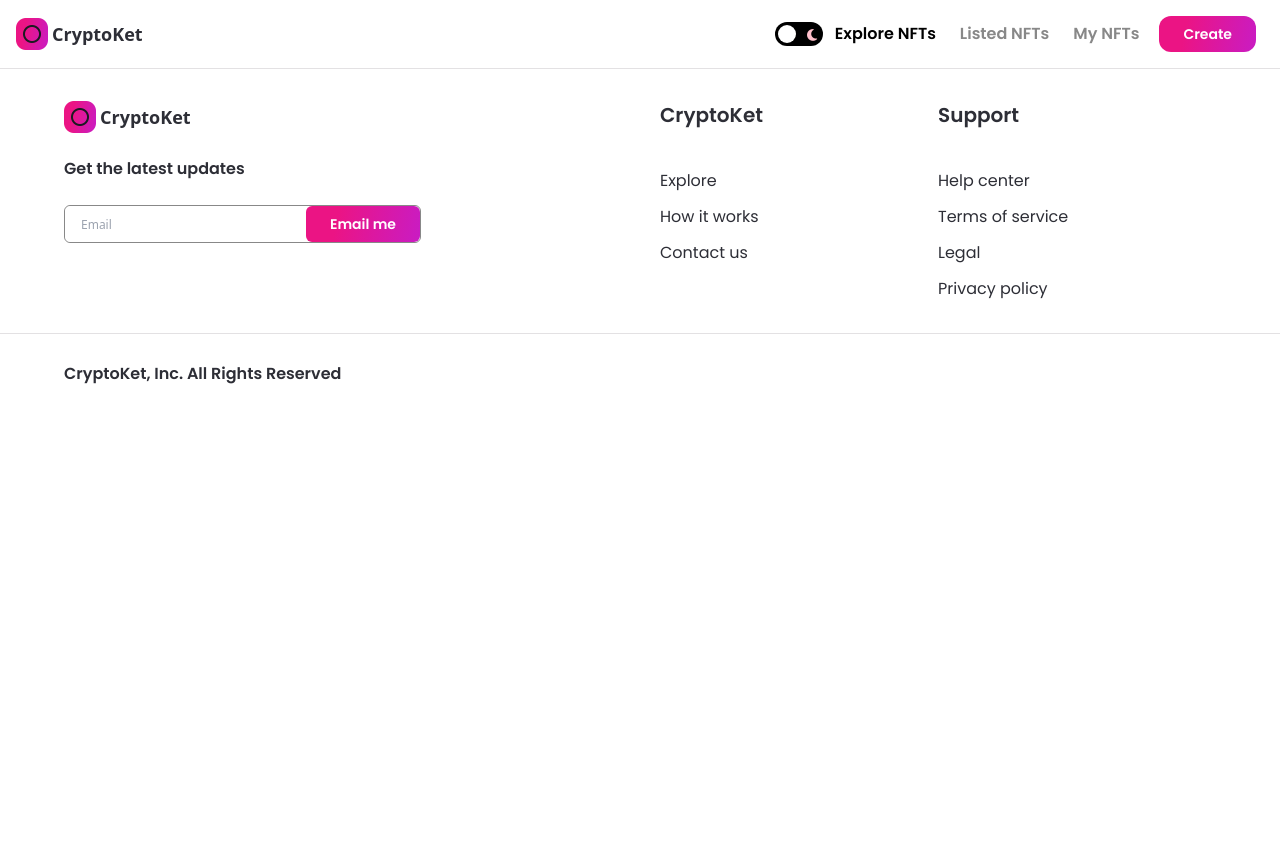
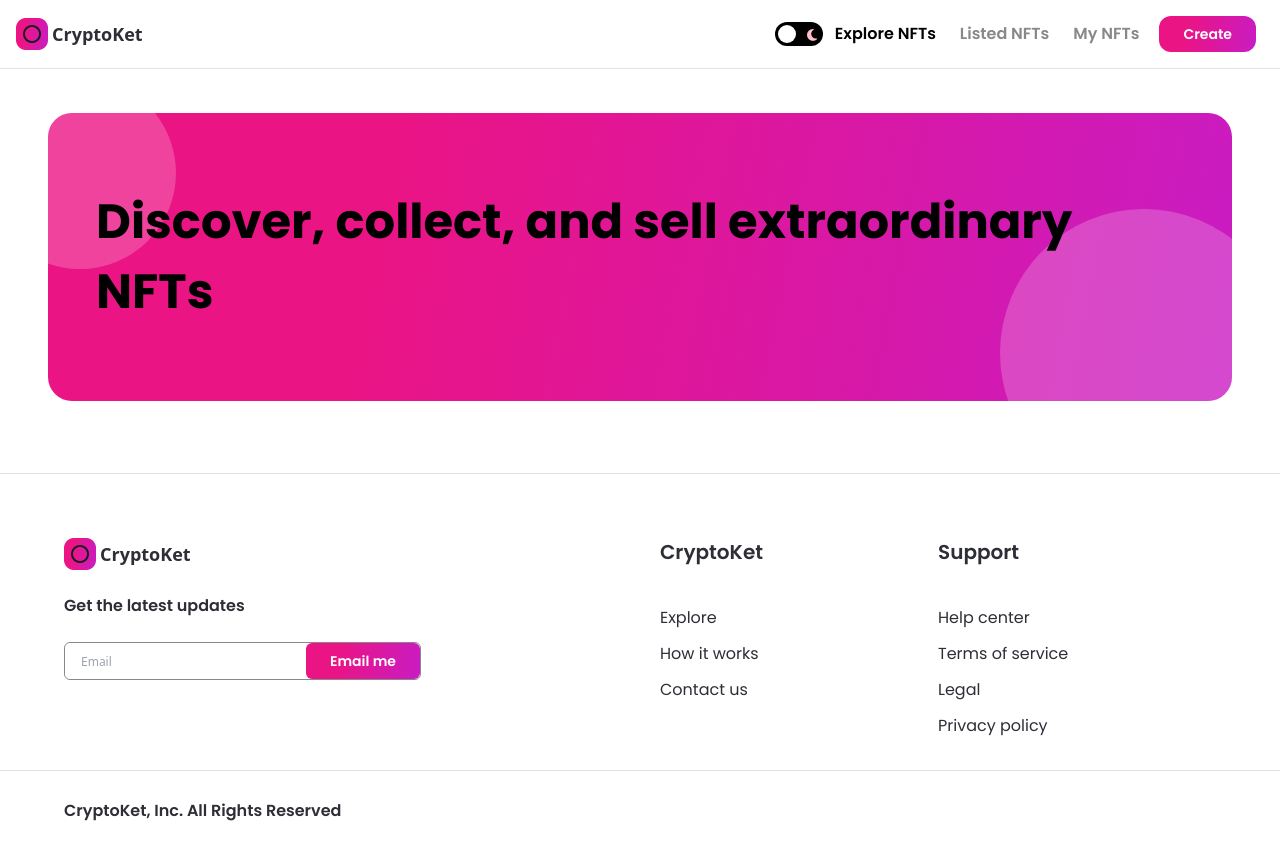
Before and after one commit to ImranK1506/nft_marketplace, a Next.js app: page / in a window 1280 px wide. Shown: the top 860 px of the page. Before the commit the page ends 800 px from the top, so only its background shows below. Built offline with nearby package versions, Linux system fonts and the light colour scheme.

Commit message:
creating banner

```diff
--- /dev/null
+++ b/src/components/Banner.jsx
@@ -0,0 +1,9 @@
+const Banner = ({ name, childStyles, parentStyles }) => (
+  <div className={`relative w-full flex items-center z-0 overflow-hidden nft-gradient ${parentStyles}`}>
+    <p className={`font-bold text-5xl font-poppins leading-70 ${childStyles}`}>{name}</p>
+    <div className="absolute w-48 h-48 sm:w-32 sm:h-32 rounded-full white-bg -top-9 -left-16 -z-5" />
+    <div className="absolute w-72 h-72 sm:w-56 sm:h-56 rounded-full white-bg -bottom-24 -right-14 -z-5" />
+  </div>
+);
+
+export default Banner;
--- a/src/components/index.js
+++ b/src/components/index.js
@@ -1,5 +1,6 @@
 import Navbar from './Navbar';
 import Footer from './Footer';
 import Button from './Button';
+import Banner from './Banner';
 
-export { Navbar, Footer, Button };
+export { Navbar, Footer, Button, Banner };
--- a/src/pages/_app.js
+++ b/src/pages/_app.js
@@ -9,7 +9,9 @@
   <ThemeProvider attribute="class">
     <div className="dark:bg-nft-dark bg-white min-h-screen">
       <Navbar />
-      <Component {...pageProps} />
+      <div className="pt-65">
+        <Component {...pageProps} />
+      </div>
       <Footer />
     </div>
     <Script src="https://kit.fontawesome.com/15618391b7.js" crossOrigin="anonymous" />
--- a/src/pages/index.js
+++ b/src/pages/index.js
@@ -1,7 +1,15 @@
+import { Banner } from '../components';
+
 const Home = () => (
   <div>
-    <h1 className="text-3xl font-bold underline">
-      Hello world!
+    <h1 className="flex justify-center sm:px-4 p-12">
+      <div className="w-full minmd:w-4/5">
+        <Banner
+          name="Discover, collect, and sell extraordinary NFTs"
+          childStyles="md:text-4xl sm:text-2xl xs:text-xl text-left"
+          parentStyles="justify-start mb-6 h-72 sm:h-60 p-12 xs:p-4 xs:h-44 rounded-3xl"
+        />
+      </div>
     </h1>
   </div>
 );
```
